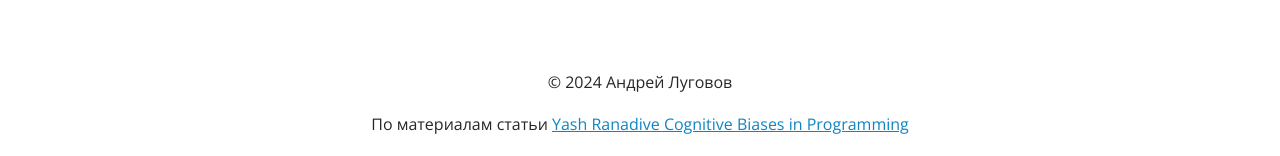
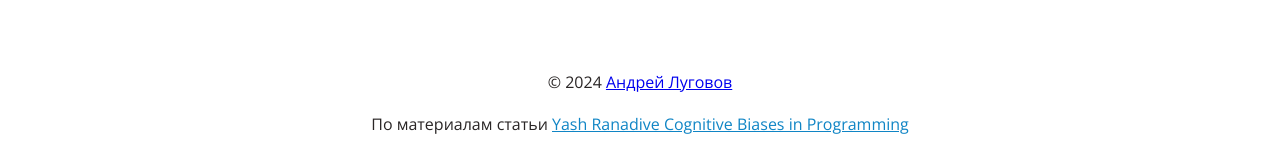
Before and after one commit to hitriylis/Cognitive-Biases-landing, a website: page src/index.html in a window 1280 px wide. Shown: the part 7497-7653 px from the top of the page. Drawn offline with Linux system fonts and the light colour scheme.

Commit message:
fix footer  section

```diff
--- a/src/index.html
+++ b/src/index.html
@@ -439,7 +439,12 @@
           </div>
         </div>
         <div class="align-center font-size-14">
-          <p>© 2024 Андрей Луговов</p>
+          <p>
+            © 2024
+            <a href="https://github.com/hitriylis" target="_blank"
+              >Андрей Луговов</a
+            >
+          </p>
           <p>
             По материалам статьи
             <a
```
